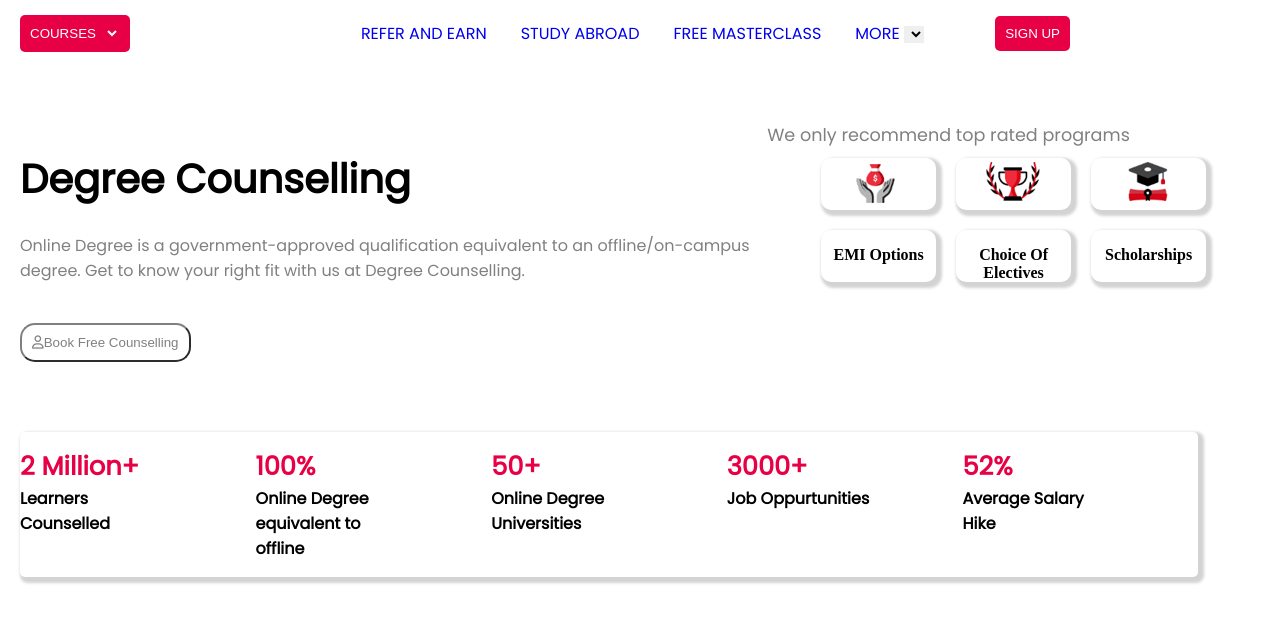
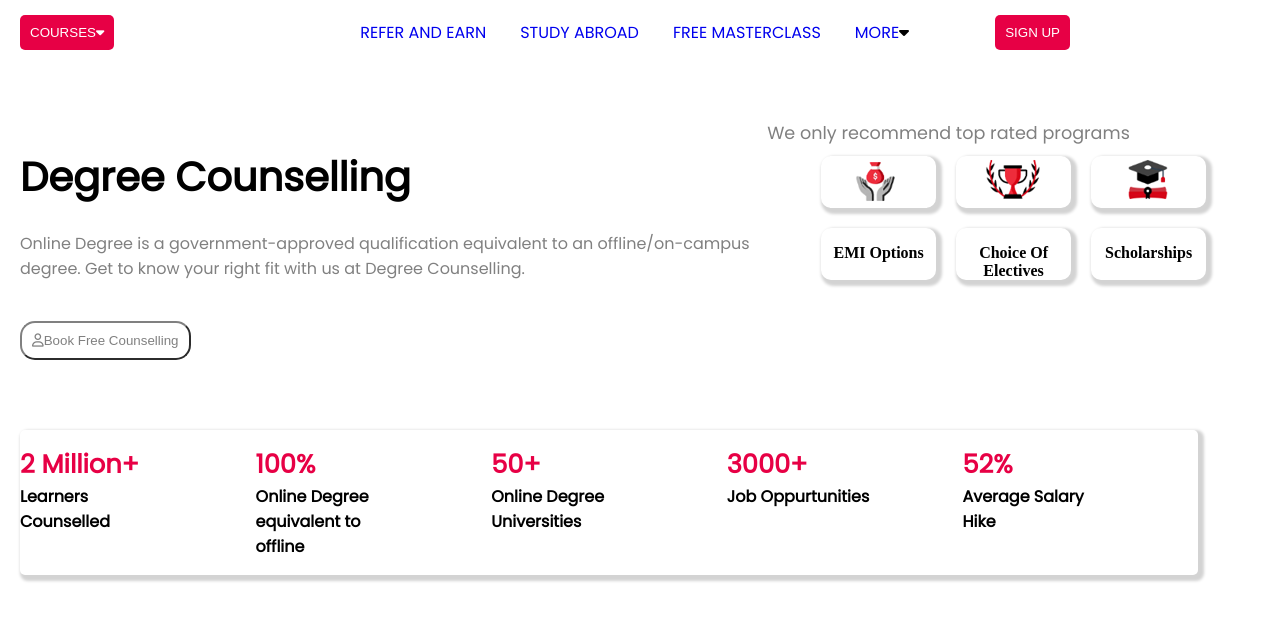
Before and after one commit to kritika1707/webpage_01, a plain HTML site: page index.html in a window 1280 px wide. Drawn offline with Linux system fonts and the light colour scheme; a web font is replaced by a local one.

Commit message:
i have made changes acc to the latest feedback

```diff
--- a/index.html
+++ b/index.html
@@ -12,21 +12,13 @@
 </head>
 <body>
    <div class="navbar">
-        <button class="courses">COURSES
-            <select class="courses-dropdown">
-               <option value=""></option>
-            </select>
-      </button>
-         <ul>
-               <li><a href="#">REFER AND EARN</a></li>
-               <li><a href="#">STUDY ABROAD</a></li>
-               <li><a href="#">FREE MASTERCLASS</a></li>
-               <li><a href="#">MORE</a>
-                  <select class="more-dropdown">
-                     <option value=""></option>
-                   </select>
-               </li>
-          </ul>
+        <button class="courses">COURSES<i class="fa-solid fa-caret-down"></i></button>
+        <ul>
+         <li><a href="#">REFER AND EARN</a></li>
+          <li><a href="#">STUDY ABROAD</a></li>
+          <li><a href="#">FREE MASTERCLASS</a></li>
+          <li><a href="#">MORE</a><i class="fa-solid fa-caret-down"></i></li>
+        </ul>
       <button class="signup">SIGN UP</button>
    </div>
    <div class="grid-container">
--- a/style.css
+++ b/style.css
@@ -2,12 +2,10 @@ body {
     margin: 15px 20px 20px 20px;
 }
 .navbar {
-    background-color: white;
     color: black;
     display: flex;
     justify-content: space-between;
     align-items: center;
-    margin-bottom: 70px;
 }
 
 .navbar ul {
@@ -49,6 +47,7 @@ a {
     right: 190px;
 }
 .grid-container {
+    margin-top: 70px;
     display: grid;
     grid-template-columns: 3fr 2fr;
     grid-gap: 8px;
```
